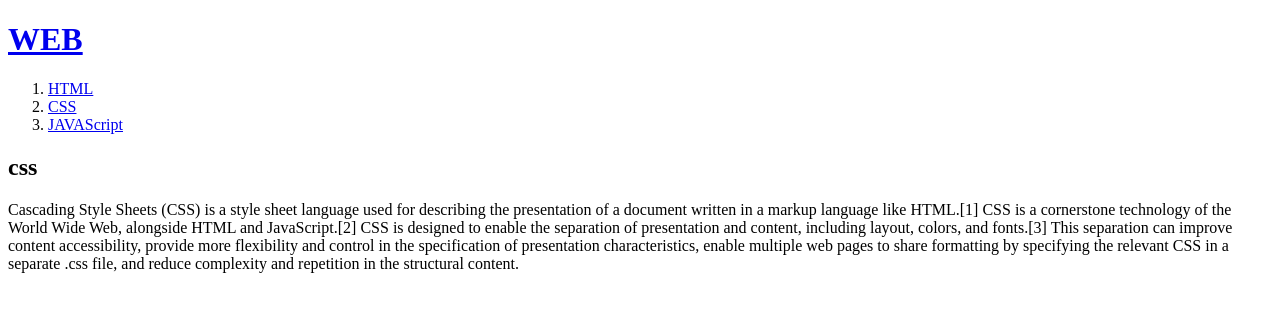
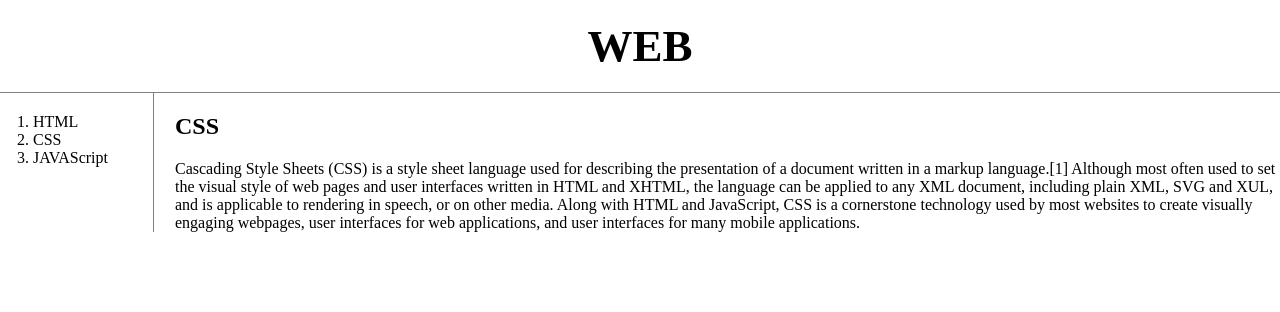
Before and after one commit to sxxxxyxxx/sxxxxyxxx, a plain HTML site: page 2.html in a window 1280 px wide. Drawn offline with Linux system fonts and the light colour scheme.

Commit message:
Add files via upload

```diff
--- a/2.html
+++ b/2.html
@@ -3,15 +3,20 @@
 <head>
   <title>WEB1 - CSS</title>
   <meta charset="utf-8">
+  <link rel="stylesheet" href="style.css">
 </head>
 <body>
   <h1><a href="index.html">WEB</a></h1>
+<div id= "grid">
   <ol>
     <li><a href="1.html">HTML</a></li>
-    <li><a href="2.html">CSS</a></li>
+    <li><a href="2.html" id="active" >CSS</a></li>
     <li><a href="3.html">JAVAScript</a></li>
   </ol>
-<h2>css</h2>
-Cascading Style Sheets (CSS) is a style sheet language used for describing the presentation of a document written in a markup language like HTML.[1] CSS is a cornerstone technology of the World Wide Web, alongside HTML and JavaScript.[2]
-CSS is designed to enable the separation of presentation and content, including layout, colors, and fonts.[3] This separation can improve content accessibility, provide more flexibility and control in the specification of presentation characteristics, enable multiple web pages to share formatting by specifying the relevant CSS in a separate .css file, and reduce complexity and repetition in the structural content.
+	<div id="article">
+<h2>CSS</h2>
+Cascading Style Sheets (CSS) is a style sheet language used for describing the presentation of a document written in a markup language.[1] Although most often used to set the visual style of web pages and user interfaces written in HTML and XHTML, the language can be applied to any XML document, including plain XML, SVG and XUL, and is applicable to rendering in speech, or on other media. Along with HTML and JavaScript, CSS is a cornerstone technology used by most websites to create visually engaging webpages, user interfaces for web applications, and user interfaces for many mobile applications.
+	</div>
+</div>
 </body>
+</html>
--- /dev/null
+++ b/style.css
@@ -0,0 +1,41 @@
+body{
+  margin:0;
+}
+a {
+  color:black;
+  text-decoration:none;
+}
+h1 {
+  font-size:45px;
+  text-align: center;
+  border-bottom:1px solid gray;
+  margin:0;
+  padding:20px;
+}
+ol{
+  border-right:1px solid gray;
+  width:100px;
+  margin:0;
+  padding:20px;
+}
+#grid{
+  display: grid;
+  grid-template-columns: 150px 1fr;
+}
+#grid ol{
+  padding-left:33px;
+}
+#grid #article{
+  padding-left:25px;
+}
+@media(max-width:800px){
+  #grid{
+    display: block;
+  }
+  ol{
+    border-right:none;
+  }
+  h1 {
+    border-bottom:none;
+  }
+}
```
Also changed, not shown: 1.html (+10 -3 lines), 3.html (+16 -2 lines), box.html (added, +20 -0 lines), index.html (+2 -0 lines).
